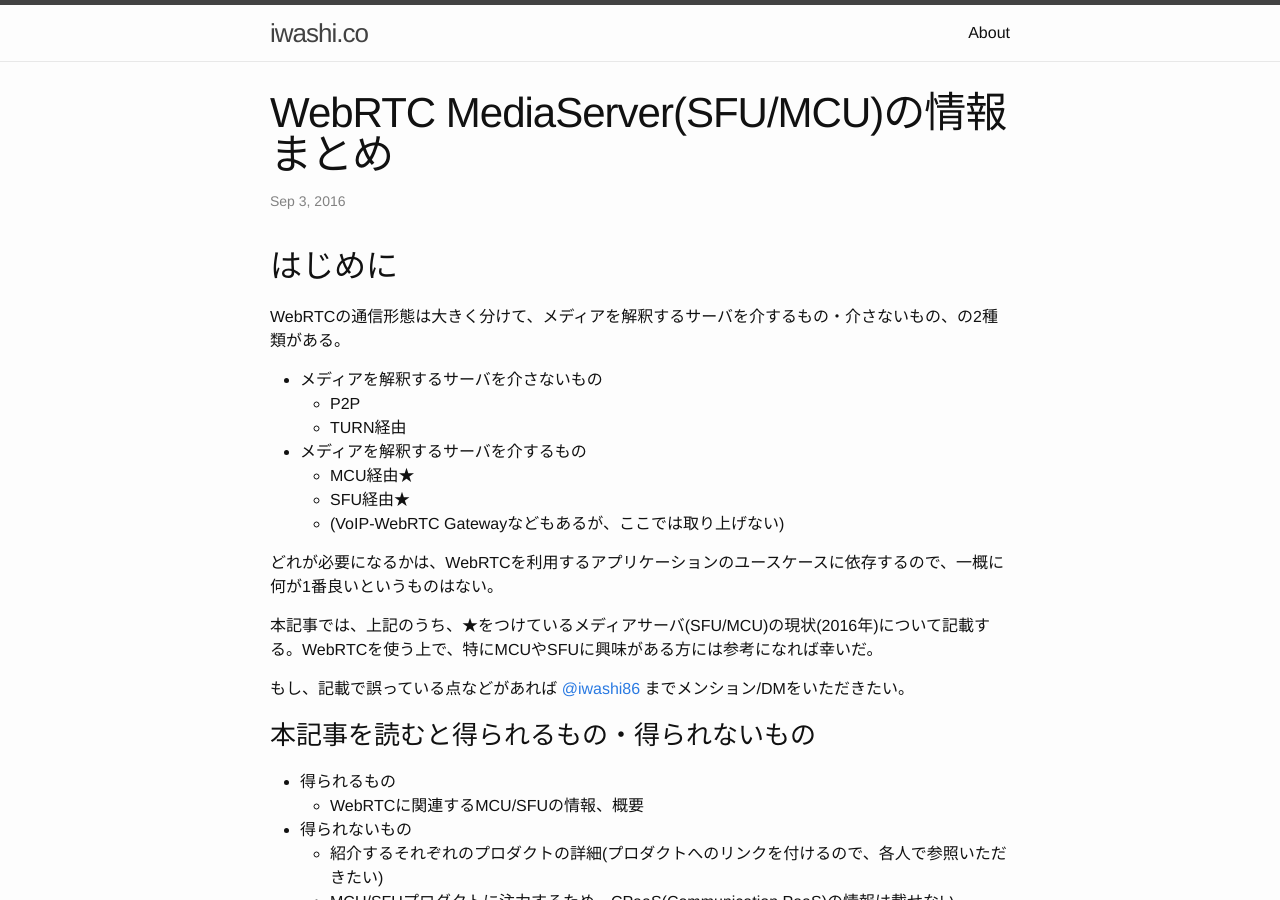
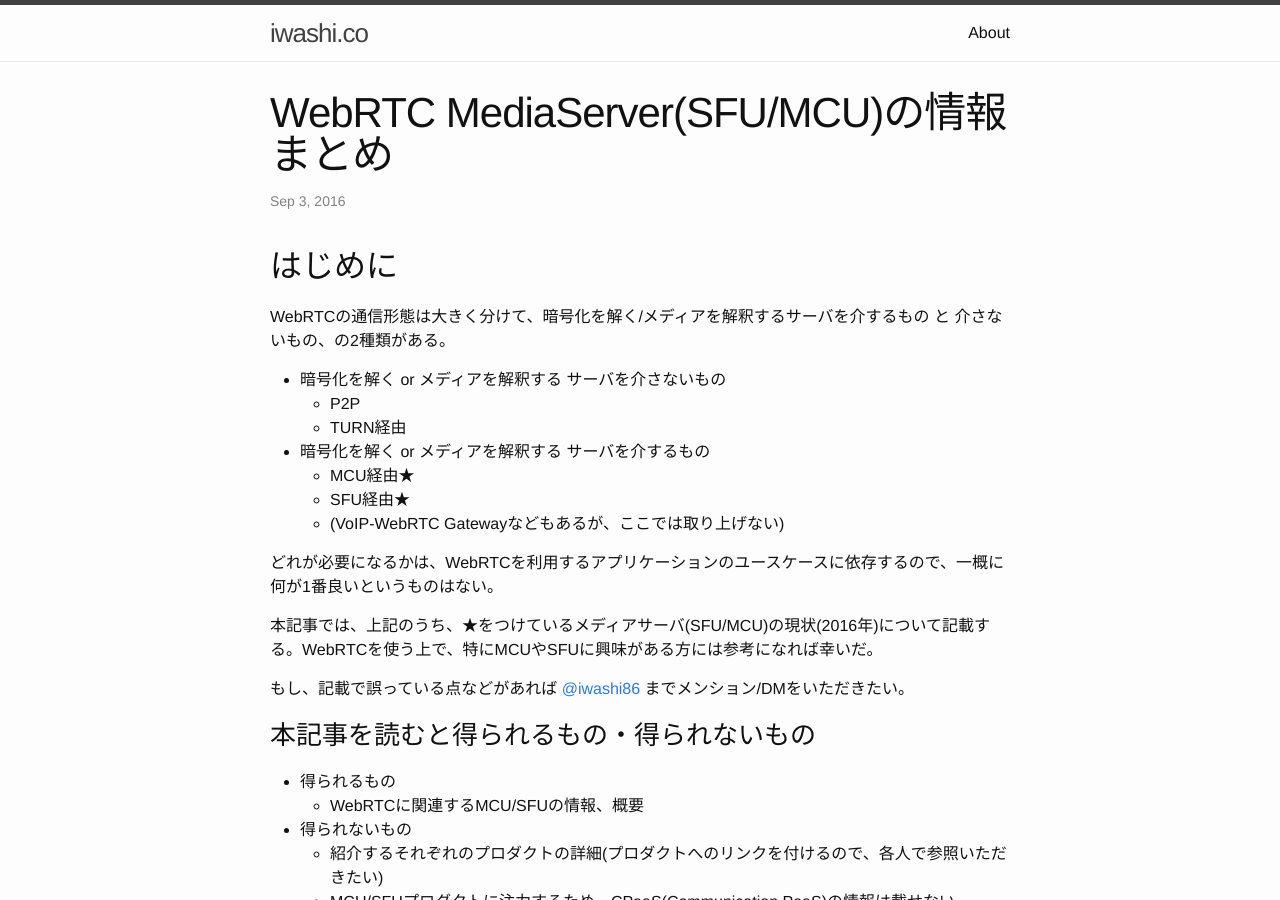
Before and after one commit to iwashi/iwashi.github.io, a Jekyll site: the page built from _posts/2016-09-03-webrtc-sfu-mcu-summary.md, in a window 1280 px wide and 900 px high. Built offline with Jekyll 4.4.1, drawn with Linux system fonts in a browser that asks for light colours.

Commit message:
improve text

```diff
--- a/_posts/2016-09-03-webrtc-sfu-mcu-summary.md
+++ b/_posts/2016-09-03-webrtc-sfu-mcu-summary.md
@@ -8,12 +8,12 @@ tags: []
 
 ## はじめに
 
-WebRTCの通信形態は大きく分けて、メディアを解釈するサーバを介するもの・介さないもの、の2種類がある。
+WebRTCの通信形態は大きく分けて、暗号化を解く/メディアを解釈するサーバを介するもの と 介さないもの、の2種類がある。
 
-- メディアを解釈するサーバを介さないもの
+- 暗号化を解く or メディアを解釈する サーバを介さないもの
   - P2P
   - TURN経由
-- メディアを解釈するサーバを介するもの
+- 暗号化を解く or メディアを解釈する サーバを介するもの
   - MCU経由★
   - SFU経由★
   - (VoIP-WebRTC Gatewayなどもあるが、ここでは取り上げない)
```
